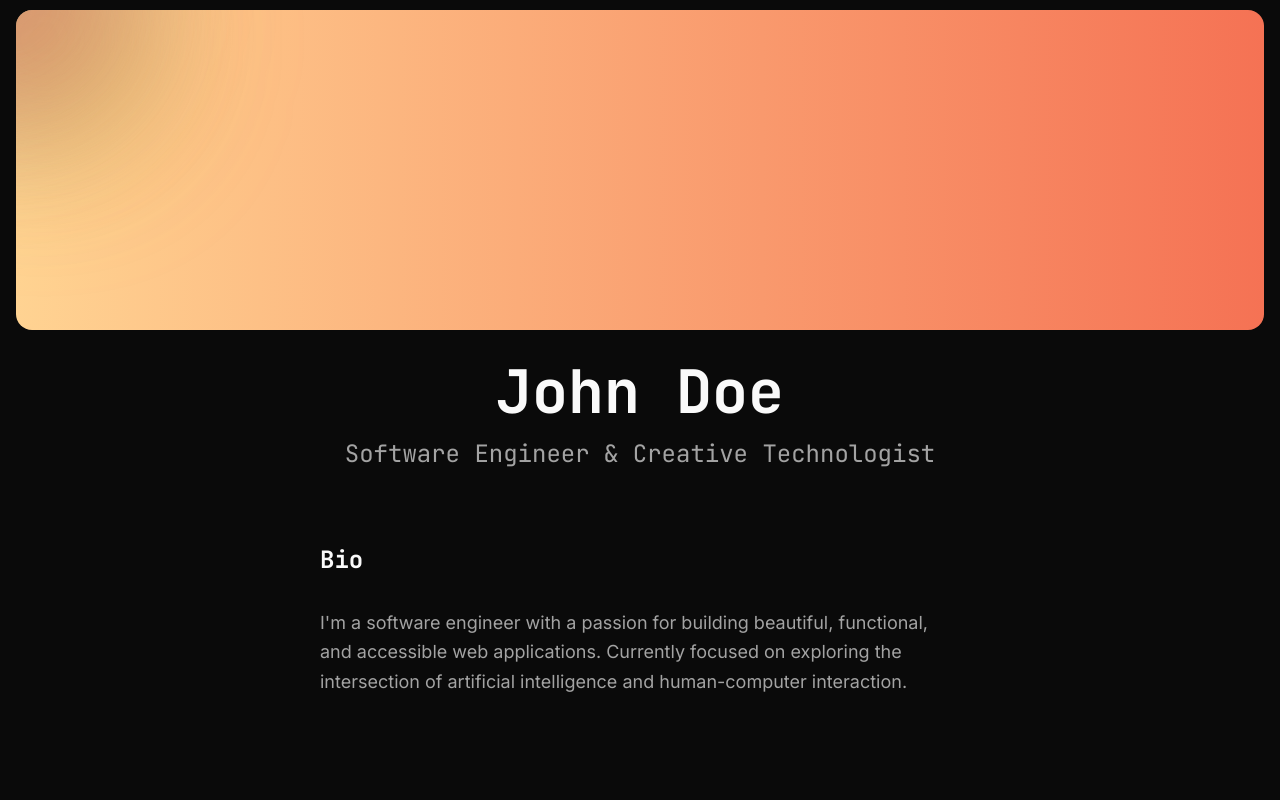
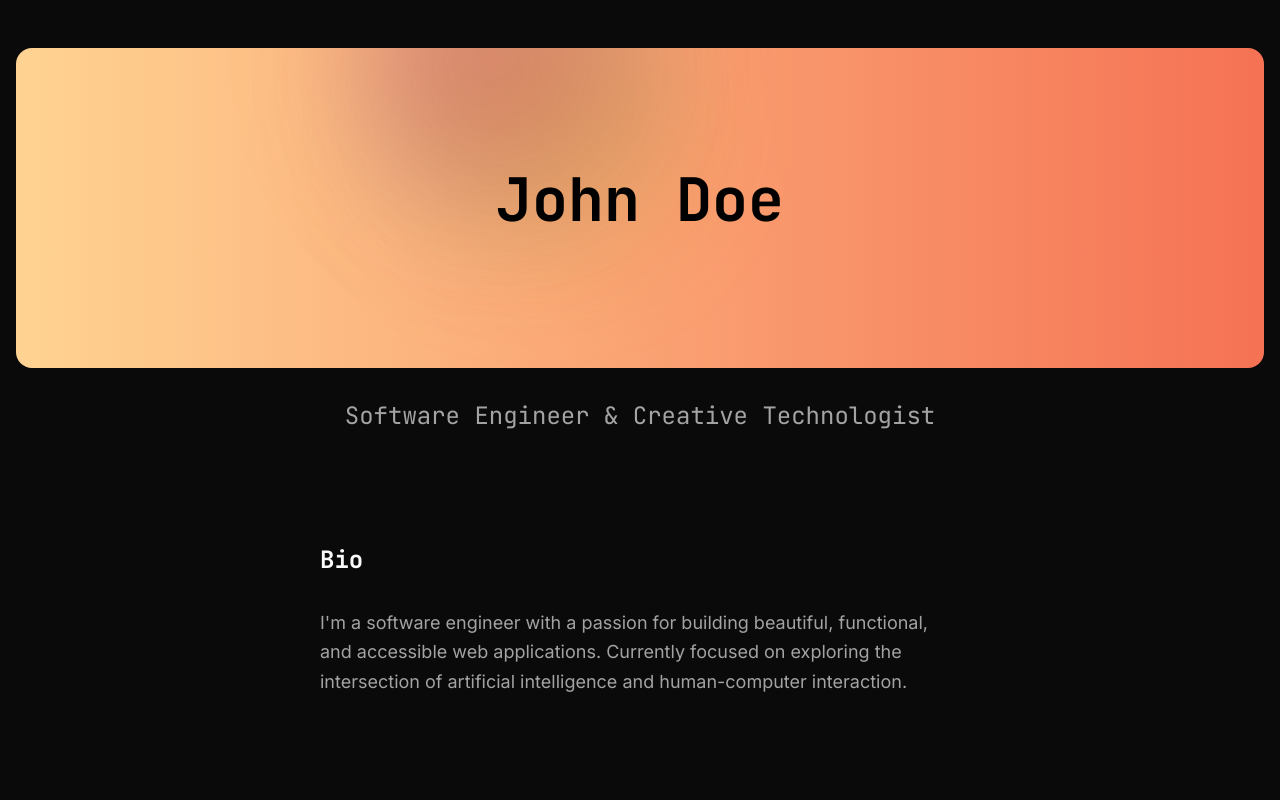
Before and after one commit to Amsalmadhani/minimal-bio-space, a React (Vite) app: page / in a window 1280 px wide. Shown: the top 800 px of the page. Built offline with nearby package versions, Linux system fonts and the light colour scheme.

Commit message:
Move name to gradient section
Relocate the name element into the gradient background section of the Hero component and change the font color to black for better visibility.
[skip gpt_engineer]

```diff
--- a/src/components/GradientBackground.tsx
+++ b/src/components/GradientBackground.tsx
@@ -1,7 +1,7 @@
 import { motion } from "framer-motion";
 import { useRef, useState } from "react";
 
-export const GradientBackground = () => {
+export const GradientBackground = ({ children }: { children: React.ReactNode }) => {
   const constraintsRef = useRef(null);
   const [mousePosition, setMousePosition] = useState({ x: 0, y: 0 });
 
@@ -18,7 +18,7 @@ export const GradientBackground = () => {
   return (
     <motion.div
       ref={constraintsRef}
-      className="relative w-full h-[40vh] overflow-hidden rounded-2xl mb-8"
+      className="relative w-full h-[40vh] overflow-hidden rounded-2xl mb-8 flex items-center justify-center"
       onMouseMove={handleMouseMove}
     >
       <motion.div
@@ -76,6 +76,7 @@ export const GradientBackground = () => {
           delay: 0.2,
         }}
       />
+      {children}
     </motion.div>
   );
 };
--- a/src/components/Hero.tsx
+++ b/src/components/Hero.tsx
@@ -4,15 +4,16 @@ import { GradientBackground } from "./GradientBackground";
 export const Hero = () => {
   return (
     <section className="min-h-[60vh] flex flex-col justify-center items-center text-center px-4">
-      <GradientBackground />
+      <GradientBackground>
         <motion.h1
           initial={{ opacity: 0, y: 20 }}
           animate={{ opacity: 1, y: 0 }}
           transition={{ duration: 0.5 }}
-        className="text-4xl md:text-6xl font-mono font-bold mb-4"
+          className="text-4xl md:text-6xl font-mono font-bold mb-4 text-black relative z-10"
         >
           John Doe
         </motion.h1>
+      </GradientBackground>
       <motion.p
         initial={{ opacity: 0, y: 20 }}
         animate={{ opacity: 1, y: 0 }}
```
Lines whose indentation alone changed are shown as unchanged.
